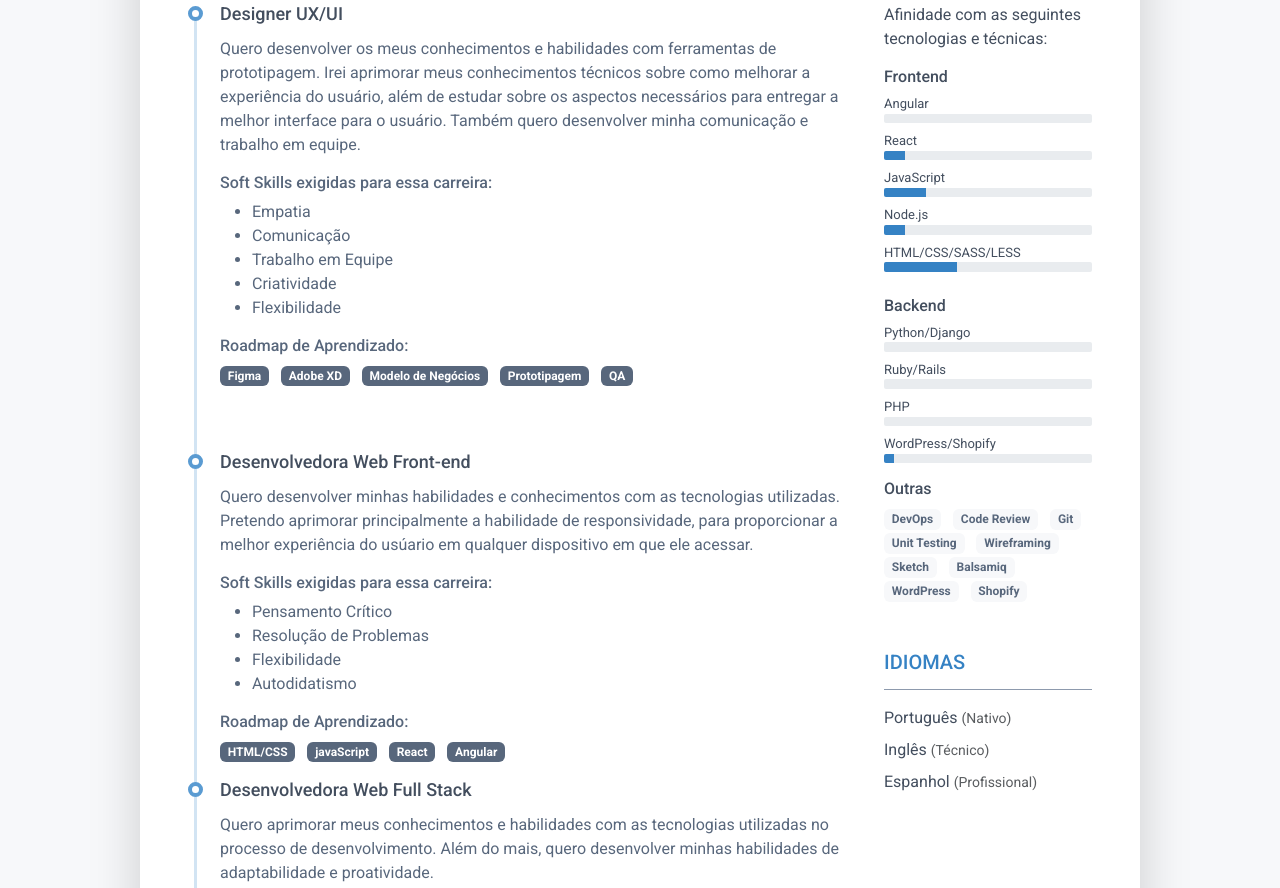
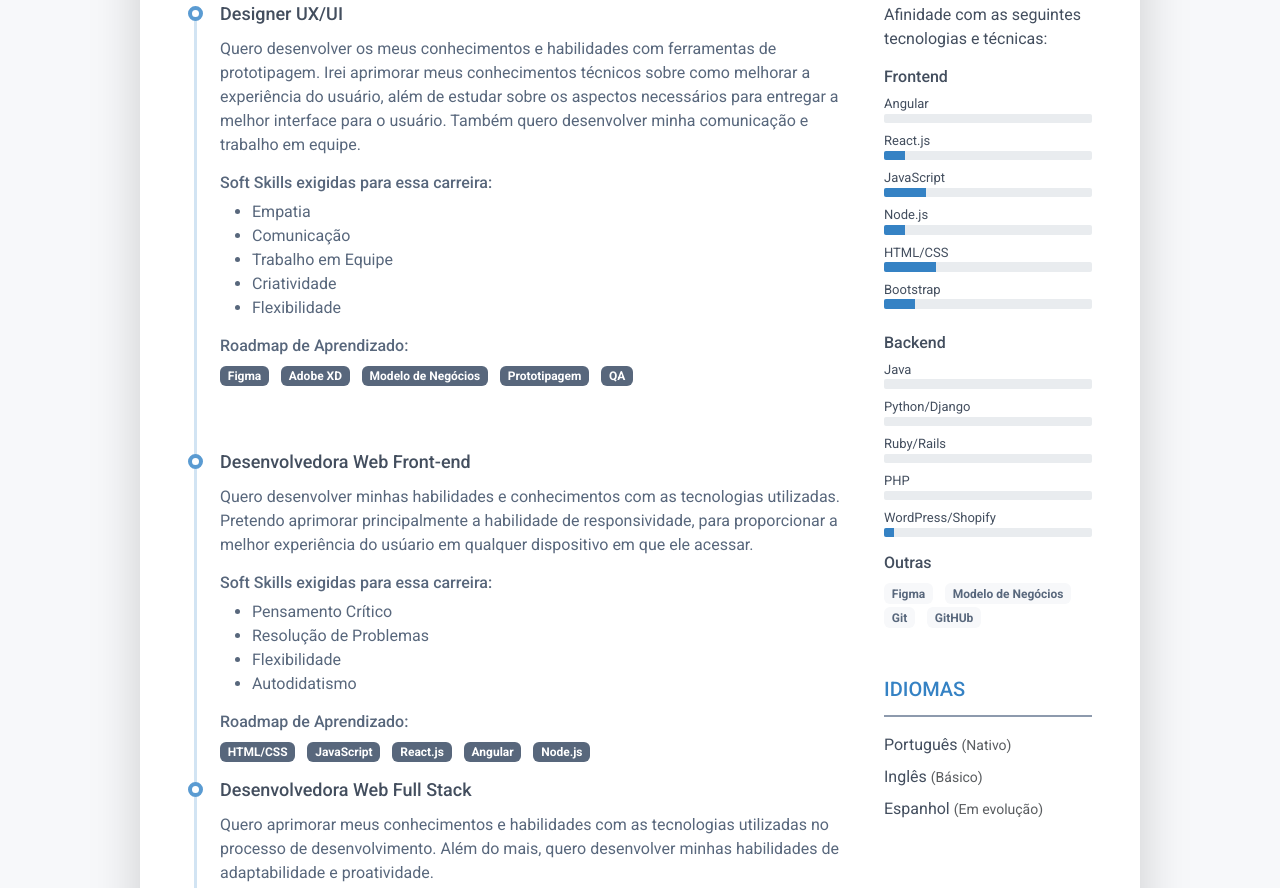
Before and after one commit to gabriellecorrea/Mapa_de_Carreira, a plain HTML site: page index.html in a window 1280 px wide. Shown: the part 629-1517 px from the top of the page. Drawn offline with Linux system fonts and the light colour scheme.

Commit message:
Atualização

```diff
--- a/index.html
+++ b/index.html
@@ -185,11 +185,13 @@
 												<li class="list-inline-item"><span
 														class="badge bg-secondary badge-pill">HTML/CSS</span></li>
 												<li class="list-inline-item"><span
-														class="badge bg-secondary badge-pill">javaScript</span></li>
+														class="badge bg-secondary badge-pill">JavaScript</span></li>
 												<li class="list-inline-item"><span
-														class="badge bg-secondary badge-pill">React</span></li>
+														class="badge bg-secondary badge-pill">React.js</span></li>
 												<li class="list-inline-item"><span
 														class="badge bg-secondary badge-pill">Angular</span></li>
+												<li class="list-inline-item"><span
+														class="badge bg-secondary badge-pill">Node.js</span></li>
 											</ul>
 										</div>
 									</article>
@@ -259,7 +261,7 @@
 											</div>
 										</div>
 										<div class="resume-timeline-item-desc">
-											<p>Quero aprender as tecnologias usadas em desenvolvimento mobile</p>
+											<p>Quero aprender as tecnologias usadas em desenvolvimento mobile, como React Native e Flutter. Também pretendo desenvolver minha inteligência emocional.</p>
 											<h4 class="resume-timeline-item-desc-heading font-weight-bold">
 												Soft Skills exigidas para essa carreira:
 											</h4>
@@ -319,7 +321,7 @@
 											</div>
 										</li>
 										<li class="mb-2">
-											<div class="resume-skill-name">React</div>
+											<div class="resume-skill-name">React.js</div>
 											<div class="progress resume-progress">
 												<div class="progress-bar theme-progress-bar-dark" role="progressbar"
 													style="width: 10%" aria-valuenow="25" aria-valuemin="0"
@@ -344,10 +346,18 @@
 											</div>
 										</li>
 										<li class="mb-2">
-											<div class="resume-skill-name">HTML/CSS/SASS/LESS</div>
+											<div class="resume-skill-name">HTML/CSS</div>
 											<div class="progress resume-progress">
 												<div class="progress-bar theme-progress-bar-dark" role="progressbar"
-													style="width: 35%" aria-valuenow="25" aria-valuemin="0"
+													style="width: 25%" aria-valuenow="25" aria-valuemin="0"
+													aria-valuemax="100"></div>
+											</div>
+										</li>
+										<li class="mb-2">
+											<div class="resume-skill-name">Bootstrap</div>
+											<div class="progress resume-progress">
+												<div class="progress-bar theme-progress-bar-dark" role="progressbar"
+													style="width: 15%" aria-valuenow="25" aria-valuemin="0"
 													aria-valuemax="100"></div>
 											</div>
 										</li>
@@ -357,6 +367,13 @@
 								<div class="resume-skill-item">
 									<h4 class="resume-skills-cat font-weight-bold">Backend</h4>
 									<ul class="list-unstyled">
+										<li class="mb-2">
+											<div class="resume-skill-name">Java</div>
+											<div class="progress resume-progress">
+												<div class="progress-bar theme-progress-bar-dark" role="progressbar"
+													style="width: 0%" aria-valuenow="25" aria-valuemin="0"
+													aria-valuemax="100"></div>
+											</div>
 										<li class="mb-2">
 											<div class="resume-skill-name">Python/Django</div>
 											<div class="progress resume-progress">
@@ -395,20 +412,12 @@
 								<div class="resume-skill-item">
 									<h4 class="resume-skills-cat font-weight-bold">Outras</h4>
 									<ul class="list-inline">
-										<li class="list-inline-item"><span class="badge badge-light">DevOps</span></li>
-										<li class="list-inline-item"><span class="badge badge-light">Code Review</span>
+										<li class="list-inline-item"><span class="badge badge-light">Figma</span></li>
+										<li class="list-inline-item"><span class="badge badge-light">Modelo de Negócios</span>
 										</li>
 										<li class="list-inline-item"><span class="badge badge-light">Git</span></li>
-										<li class="list-inline-item"><span class="badge badge-light">Unit Testing</span>
+										<li class="list-inline-item"><span class="badge badge-light">GitHUb</span>
 										</li>
-										<li class="list-inline-item"><span class="badge badge-light">Wireframing</span>
-										</li>
-										<li class="list-inline-item"><span class="badge badge-light">Sketch</span></li>
-										<li class="list-inline-item"><span class="badge badge-light">Balsamiq</span>
-										</li>
-										<li class="list-inline-item"><span class="badge badge-light">WordPress</span>
-										</li>
-										<li class="list-inline-item"><span class="badge badge-light">Shopify</span></li>
 									</ul>
 								</div>
 							</div>
@@ -423,9 +432,9 @@
 									</li>
 									<li class="mb-2 align-middle"><span
 											class="resume-lang-name font-weight-bold">Inglês</span> <small
-											class="text-muted font-weight-normal">(Técnico)</small></li>
+											class="text-muted font-weight-normal">(Básico)</small></li>
 									<li><span class="resume-lang-name font-weight-bold">Espanhol</span> <small
-											class="text-muted font-weight-normal">(Profissional)</small></li>
+											class="text-muted font-weight-normal">(Em evolução)</small></li>
 								</ul>
 							</div>
 						</section>
```
